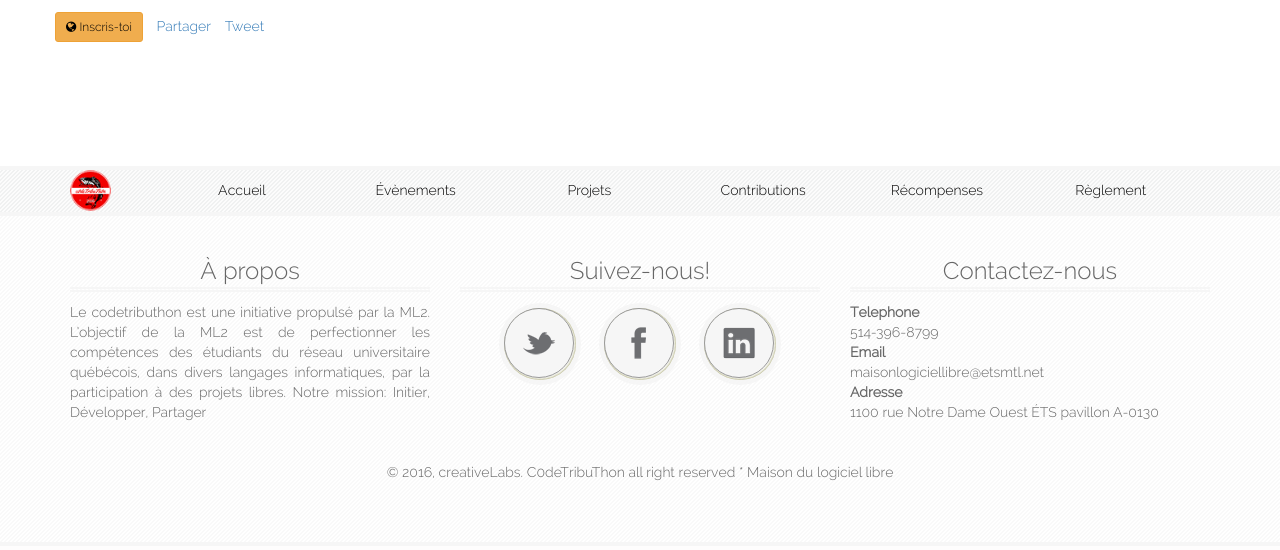
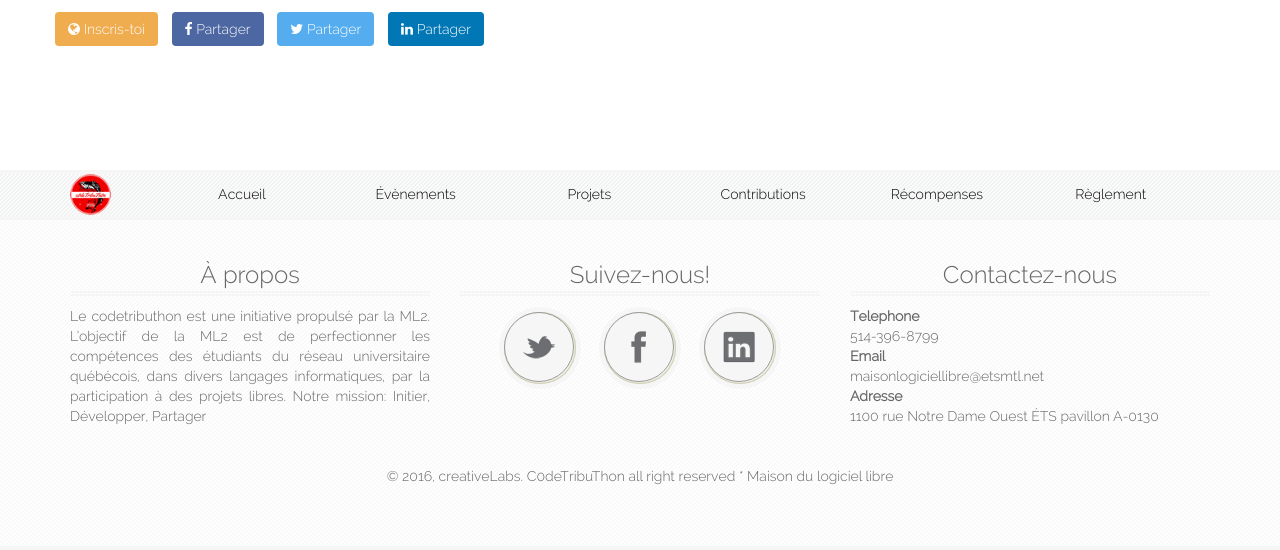
Before and after one commit to jpparent/codetributhon, a Django app: template events/templates/events/detail.html in a window 1280 px wide. Shown: the part 595-1145 px from the top of the page. Before the commit the page ends 1076 px from the top, so only its background shows below. Run offline with Django 3.2, Linux system fonts and the light colour scheme; the template is opened without the code that fills it, so the values that code supplies are empty; some libraries are stand-ins or nearby versions; some web fonts are replaced.

Commit message:
Correction of layout of social share button in events detail and add linkedin share button.
Add a link for linkedin share button in events list and in events detail.
Create new share button in events detail to be all the same and have a correct layout.
Use the same javascript for event detail that in event list they use.

```diff
--- a/codetributhon/static/js/events.js
+++ b/codetributhon/static/js/events.js
@@ -3,13 +3,14 @@
  */
 
 $(function(){
-    var url = "http://www.codetributhon.com";
+
+   var url = "";
 
    //partager sur facebook
     $('.share_fb').on('click', function (e){
         e.preventDefault();
 
-        url+=$(this).data('url');
+        url=$(this).data('url');
         var share_url = "https://www.facebook.com/sharer/sharer.php?u="+ encodeURIComponent(url) +"&amp;src=sdkprepars";
 
         sharePopupCenter(share_url, "Partagez sur Facebook1");
@@ -19,11 +20,22 @@ $(function(){
     $('.share_tw').on('click', function (e) {
         e.preventDefault();
 
-        url+=$(this).data('url')
-        var share_url = "https://twitter.com/intent/tweet?&url="+ encodeURIComponent(url) +"&via=codetributhon"
+        url=$(this).data('url')
+        var share_url = "https://twitter.com/intent/tweet?&url="+ encodeURIComponent(url) +"&via=codetributhon2016"
 
         sharePopupCenter(share_url, "Partagez sur twitter");
     });
+
+    //partage sur linkedin
+    $('.share_lkdin').on('click', function (e) {
+        e.preventDefault();
+
+        url=$(this).data('url')
+        var share_url = "https://www.linkedin.com/shareArticle?url="+ encodeURIComponent(url)
+
+        sharePopupCenter(share_url, "Partagez sur linkedin");
+    });
+
 
 });
 
--- a/events/templates/events/detail.html
+++ b/events/templates/events/detail.html
@@ -10,10 +10,9 @@
 
 {% block extrahead %}
     <style>
-        /*.body{ background: url("/media/{{ MEDIA_URL }}{{ events.logo }}") no-repeat center top; background-size: 100% 100% }
-        .body-general{ background-color: rgba(255, 255, 255, 0.95); padding: 0 30px; }*/
-    .btn-url{
-        color: black;}
+    .btn{
+	color:white;
+    }
     .vertical_section{
 	margin-top:50px;
 	float:left;
@@ -29,6 +28,7 @@
   js.src = "//connect.facebook.net/fr_FR/sdk.js#xfbml=1&version=v2.7";
   fjs.parentNode.insertBefore(js, fjs);
 }(document, 'script', 'facebook-jssdk'));</script>
+    <script type="text/javascript" src="{% static 'js/events.js' %}"></script>
 {% endblock %}
 
 {% block content %}
@@ -67,20 +67,28 @@
 
                     <ul class="list-inline">
 		      <li>
-                            <a href="{{ events.url }}" class="btn btn-warning btn-sm btn-url">
-                                <span class="fa fa-globe"></span> Inscris-toi
-                            </a>
+                            <button href="{{ events.url }}" class="btn btn-md btn-url" style="background-color:#EFAD4F">
+                                <span class="fa fa-globe"></span>
+				 Inscris-toi
+                            </button>
 		      </li>
 		      <li>
-                            <div class="fb-share-button" data-href="{% url 'events:event_detail' events.id %}" data-layout="button_count" data-size="large" data-mobile-iframe="true">
-                                <a class="fb-xfbml-parse-ignore" target="_blank" href="https://www.facebook.com/sharer/sharer.php?u={% url 'events:event_detail' events.id %}&amp;src=sdkpreparse">Partager</a>
-                            </div>
+			<button class="btn btn-md share_fb" data-url="{{events.url}}{% url 'events:event_detail' events.id %}" style="background-color:#4C67A1">
+			  <i class="fa fa-facebook" aria-hideen="true"></i>
+			  Partager
+			</button>
 		      </li>
 		      <li>
-                            <a href="https://twitter.com/share" class="twitter-share-button" data-url="{% url 'events:event_detail' events.id %}" data-via="codetributhon" data-size="large">
-                                Tweet
-                            </a>
-                            <script>!function(d,s,id){var js,fjs=d.getElementsByTagName(s)[0],p=/^http:/.test(d.location)?'http':'https';if(!d.getElementById(id)){js=d.createElement(s);js.id=id;js.src=p+'://platform.twitter.com/widgets.js';fjs.parentNode.insertBefore(js,fjs);}}(document, 'script', 'twitter-wjs');</script>
+			<button class="btn btn-md share_tw" data-url="{{events.url}}{% url 'events:event_detail' events.id %}"  style="background-color:#55ACEE">
+			  <i class="fa fa-twitter" aria-hideen="true"></i>
+			  Partager
+			</button>
+		      </li>
+		      <li>
+			<button class="btn btn-md share_lkdin" data-url="{{events.url}}{% url 'events:event_detail' events.id %}" style="background-color:#0177B5">
+			  <i class="fa fa-linkedin" aria-hideen="true"></i>
+			  Partager
+			</button>
 		       </li>
                     </ul>
                   </div>
```
Also changed, not shown: events/templates/events/list.html (+7 -2 lines), codetributhon/static/css/libs/events.css. Lines whose indentation alone changed are shown as unchanged.
